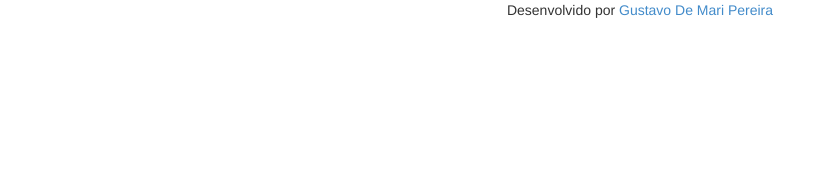
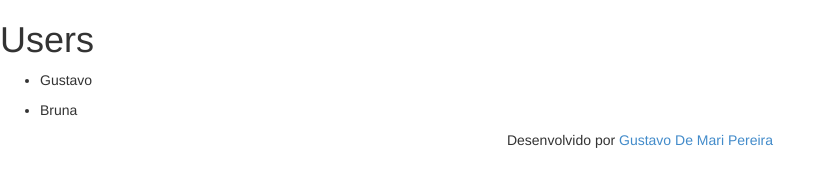
Before and after one commit to gustavodemari/angular-rest-api, a website: page app/index.html at #/users in a window 1280 px wide. Shown: the whole page, without its empty margins (0-834 px from the left). Drawn offline with Linux system fonts and the light colour scheme.

Commit message:
updating normal files and minified files

```diff
--- a/app/index.html
+++ b/app/index.html
@@ -1,3 +1,3 @@
 <!DOCTYPE html><!--[if lt IE 7]>      <html lang="en" ng-app="angular-rest-api" class="no-js lt-ie9 lt-ie8 lt-ie7"> <![endif]--><!--[if IE 7]>         <html lang="en" ng-app="angular-rest-api" class="no-js lt-ie9 lt-ie8"> <![endif]--><!--[if IE 8]>         <html lang="en" ng-app="angular-rest-api" class="no-js lt-ie9"> <![endif]--><!--[if gt IE 8]><!--><html lang="en" ng-app="angular-rest-api" class="no-js"><!--<![endif]--><head><meta charset="utf-8"><meta http-equiv="X-UA-Compatible" content="IE=edge"><title>Angular REST API</title><meta name="description" content=""><meta name="viewport" content="width=device-width,initial-scale=1"><link rel="stylesheet" href="css/css.min.css"></head><body><!--[if lt IE 7]>
       <p class="browsehappy">You are using an <strong>outdated</strong> browser. Please <a href="http://browsehappy.com/">upgrade your browser</a> to improve your experience.</p>
-  <![endif]--><div ng-view></div><noscript><div class="row"> <div class="col-md-12"> <h3 class="text-center">This site needs Javascript enabled. Please, enable Javascript and refresh.</h3> </div> </div></noscript><div class="container"><p class="text-center">Desenvolvido por <a href="http://gustavodemari.com.br">Gustavo De Mari Pereira</a></p></div><script src="js/app.min.js"></script><script>!function(e,n,t,a,c,o,s){e.GoogleAnalyticsObject=c,e[c]=e[c]||function(){(e[c].q=e[c].q||[]).push(arguments)},e[c].l=1*new Date,o=n.createElement(t),s=n.getElementsByTagName(t)[0],o.async=1,o.src=a,s.parentNode.insertBefore(o,s)}(window,document,"script","//www.google-analytics.com/analytics.js","ga");</script></body></html>
+  <![endif]--><div ng-view></div><noscript><div class="row"> <div class="col-md-12"> <h3 class="text-center">This site needs Javascript enabled. Please, enable Javascript and refresh.</h3> </div> </div></noscript><div class="container"><p class="text-center">Desenvolvido por <a href="http://gustavodemari.com.br">Gustavo De Mari Pereira</a></p></div><script src="js/libs.min.js"></script><script src="js/app.min.js"></script><script>!function(e,n,t,a,c,o,s){e.GoogleAnalyticsObject=c,e[c]=e[c]||function(){(e[c].q=e[c].q||[]).push(arguments)},e[c].l=1*new Date,o=n.createElement(t),s=n.getElementsByTagName(t)[0],o.async=1,o.src=a,s.parentNode.insertBefore(o,s)}(window,document,"script","//www.google-analytics.com/analytics.js","ga");</script></body></html>
--- a/app/js/app.min.js
+++ b/app/js/app.min.js
@@ -0,0 +1 @@
+var app=angular.module("angular-rest-api",["ngRoute","angular-rest-api.usersController"]);app.config(["$routeProvider",function(r){r.when("/users",{templateUrl:"views/users.html",controller:"UsersCtrl"})}]);var UsersCtrl=angular.module("angular-rest-api.usersController",[]);UsersCtrl.controller("UsersCtrl",["$scope",function(r){r.users=[{name:"Gustavo"},{name:"Bruna"}]}]);
--- a/app/views/min/index.html
+++ b/app/views/min/index.html
@@ -1,3 +1,3 @@
 <!DOCTYPE html><!--[if lt IE 7]>      <html lang="en" ng-app="angular-rest-api" class="no-js lt-ie9 lt-ie8 lt-ie7"> <![endif]--><!--[if IE 7]>         <html lang="en" ng-app="angular-rest-api" class="no-js lt-ie9 lt-ie8"> <![endif]--><!--[if IE 8]>         <html lang="en" ng-app="angular-rest-api" class="no-js lt-ie9"> <![endif]--><!--[if gt IE 8]><!--><html lang="en" ng-app="angular-rest-api" class="no-js"><!--<![endif]--><head><meta charset="utf-8"><meta http-equiv="X-UA-Compatible" content="IE=edge"><title>Angular REST API</title><meta name="description" content=""><meta name="viewport" content="width=device-width,initial-scale=1"><link rel="stylesheet" href="css/css.min.css"></head><body><!--[if lt IE 7]>
       <p class="browsehappy">You are using an <strong>outdated</strong> browser. Please <a href="http://browsehappy.com/">upgrade your browser</a> to improve your experience.</p>
-  <![endif]--><div ng-view></div><noscript><div class="row"> <div class="col-md-12"> <h3 class="text-center">This site needs Javascript enabled. Please, enable Javascript and refresh.</h3> </div> </div></noscript><div class="container"><p class="text-center">Desenvolvido por <a href="http://gustavodemari.com.br">Gustavo De Mari Pereira</a></p></div><script src="js/app.min.js"></script><script>!function(e,n,t,a,c,o,s){e.GoogleAnalyticsObject=c,e[c]=e[c]||function(){(e[c].q=e[c].q||[]).push(arguments)},e[c].l=1*new Date,o=n.createElement(t),s=n.getElementsByTagName(t)[0],o.async=1,o.src=a,s.parentNode.insertBefore(o,s)}(window,document,"script","//www.google-analytics.com/analytics.js","ga");</script></body></html>
+  <![endif]--><div ng-view></div><noscript><div class="row"> <div class="col-md-12"> <h3 class="text-center">This site needs Javascript enabled. Please, enable Javascript and refresh.</h3> </div> </div></noscript><div class="container"><p class="text-center">Desenvolvido por <a href="http://gustavodemari.com.br">Gustavo De Mari Pereira</a></p></div><script src="js/libs.min.js"></script><script src="js/app.min.js"></script><script>!function(e,n,t,a,c,o,s){e.GoogleAnalyticsObject=c,e[c]=e[c]||function(){(e[c].q=e[c].q||[]).push(arguments)},e[c].l=1*new Date,o=n.createElement(t),s=n.getElementsByTagName(t)[0],o.async=1,o.src=a,s.parentNode.insertBefore(o,s)}(window,document,"script","//www.google-analytics.com/analytics.js","ga");</script></body></html>
```
Also changed, not shown: app/views/min/users.html (+1 -0 lines), app/views/index.html (line endings or trailing spaces), 1 other file.
